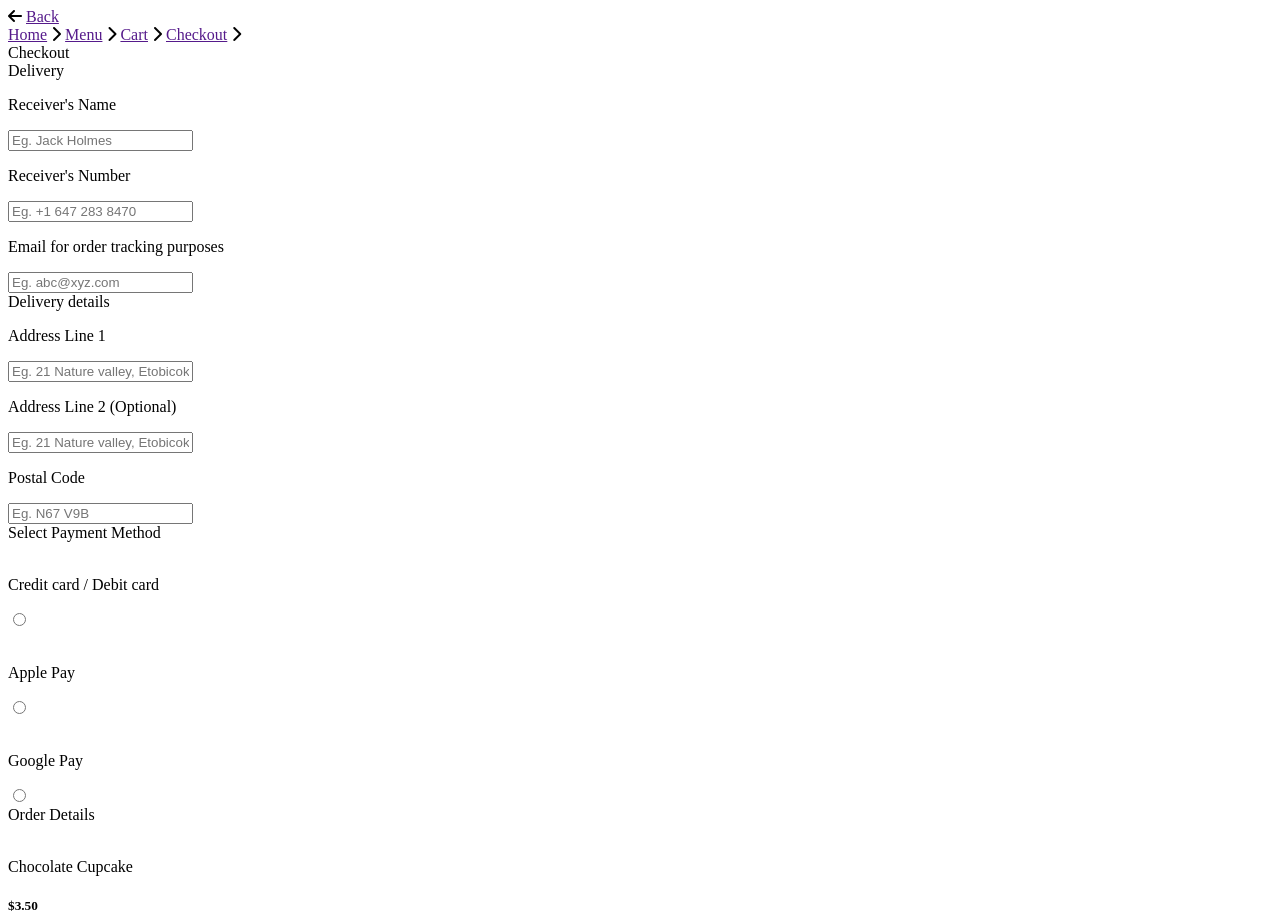
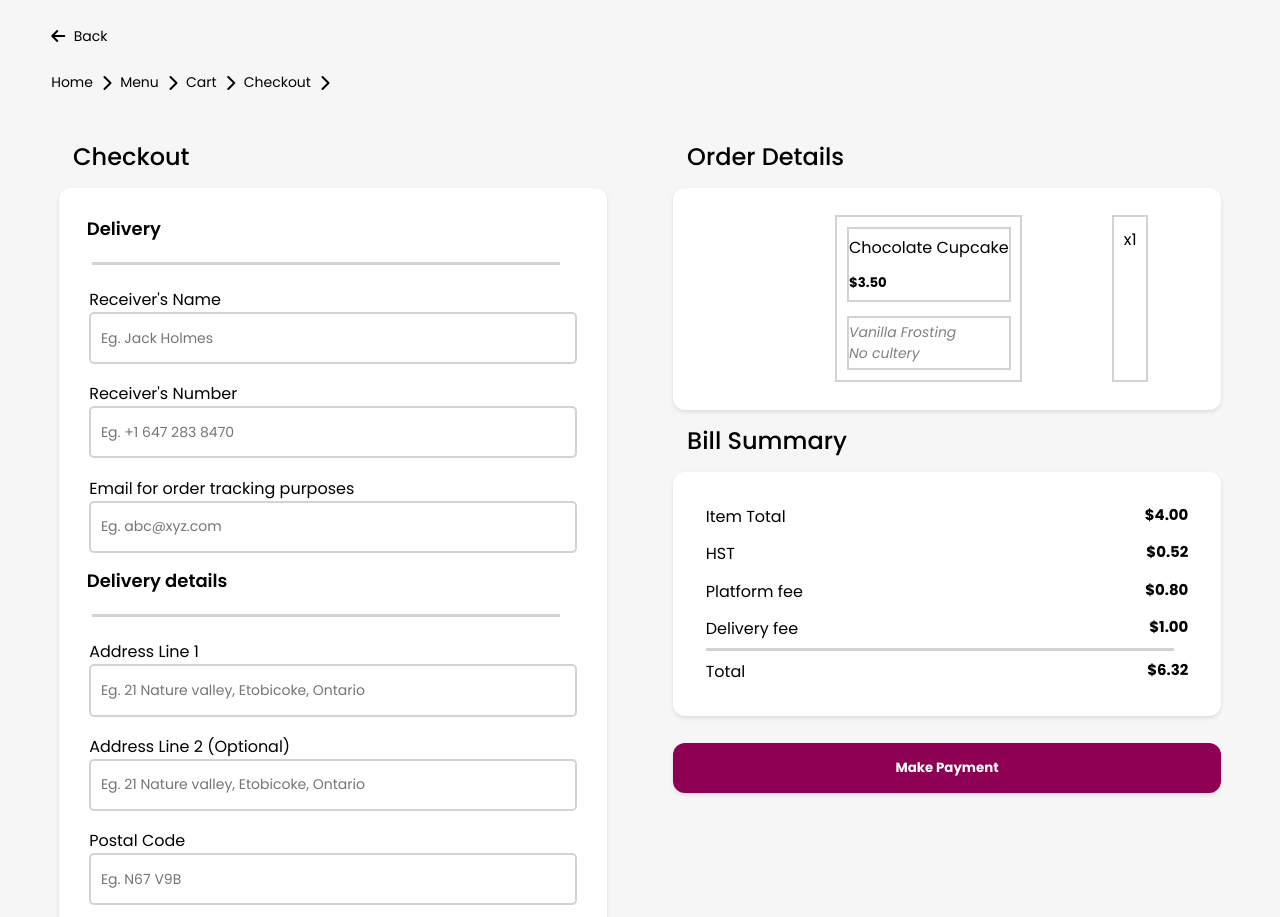
Before and after one commit to crys-97/crys-97.github.io, a plain HTML site: page index.html in a window 1280 px wide. Shown: the top 917 px of the page. Drawn offline with Linux system fonts and the light colour scheme.

Commit message:
Update index.html

```diff
--- a/index.html
+++ b/index.html
@@ -7,7 +7,7 @@
 	<link rel="preconnect" href="https://fonts.googleapis.com">
 	<link rel="preconnect" href="https://fonts.gstatic.com" crossorigin>
 	<link href="https://fonts.googleapis.com/css2?family=Poppins:ital,wght@0,100;0,200;0,300;0,400;0,500;0,600;0,700;0,800;0,900;1,100;1,200;1,300;1,400;1,500;1,600;1,700;1,800;1,900&family=Roboto:ital,wght@0,100;0,300;0,400;0,500;0,700;0,900;1,100;1,300;1,400;1,500;1,700;1,900&display=swap" rel="stylesheet">
-	<link rel="stylesheet" type="text/css" href="Checkout.css">
+	<link rel="stylesheet" type="text/css" href="style.css">
 	<script src="https://kit.fontawesome.com/5f673fb283.js" crossorigin="anonymous"></script>
 </head>
 <body>
```
